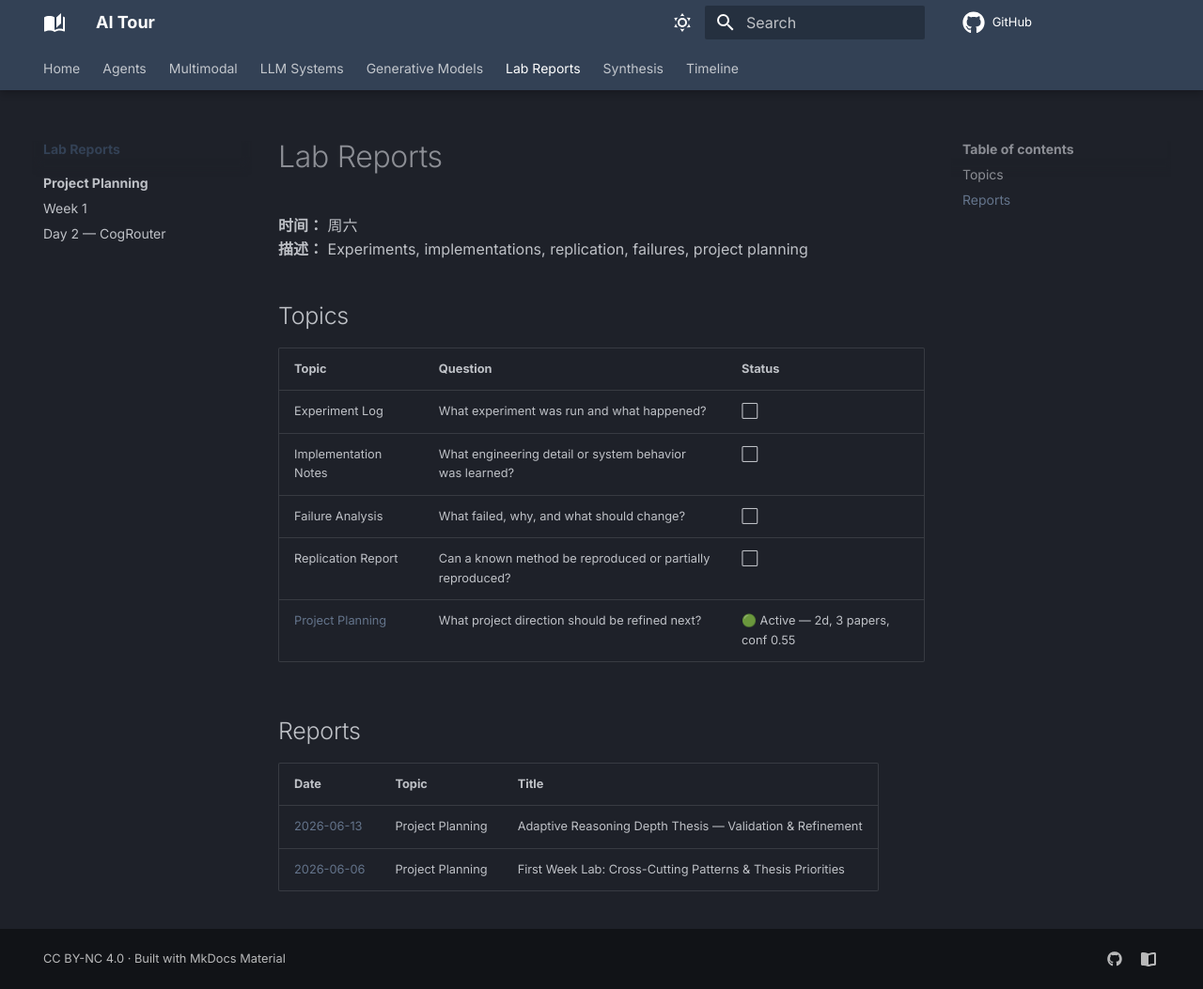
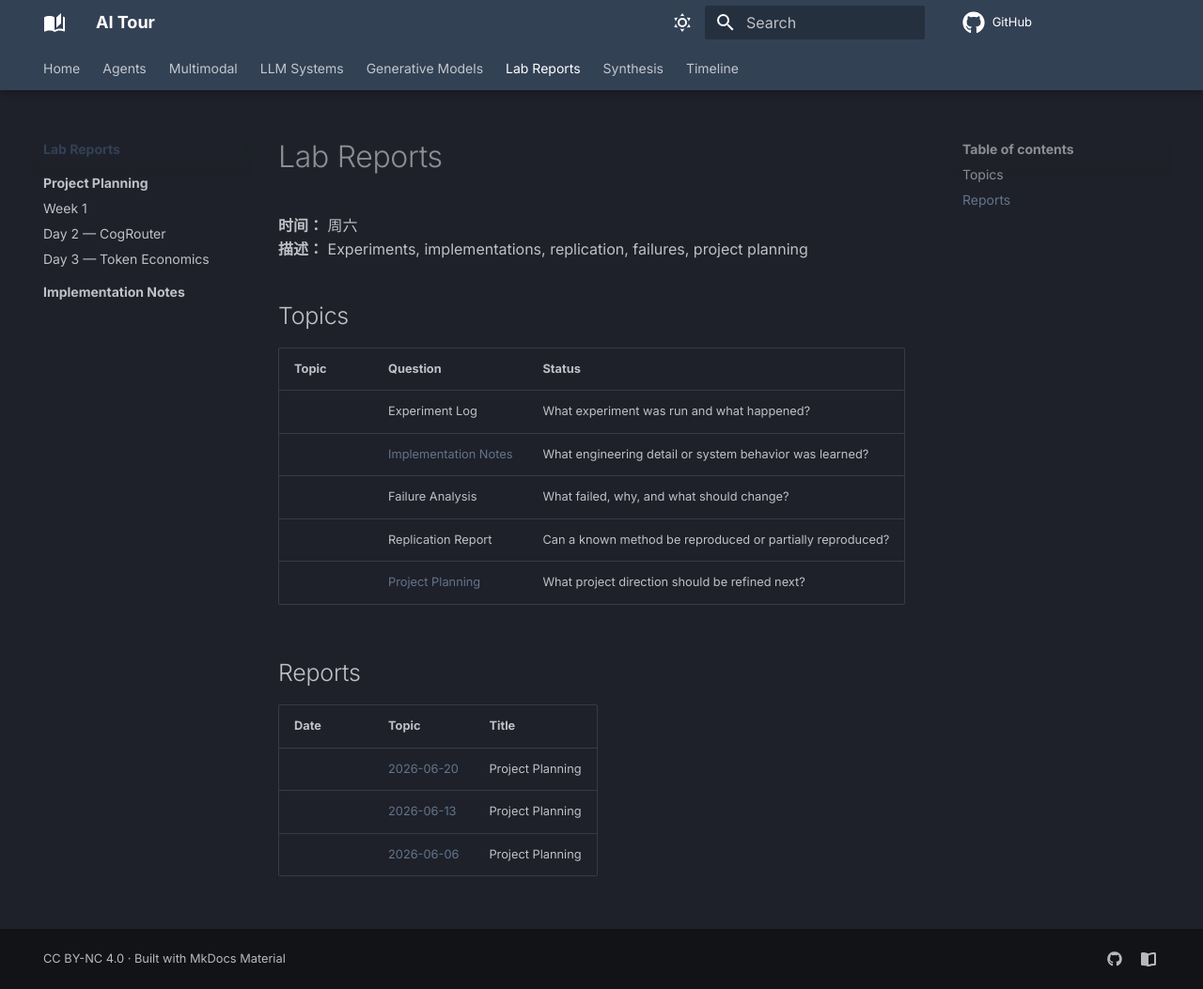
Before and after one commit to caiyuanrui/ai-tour, an MkDocs documentation site: the page built from docs/lab-reports/index.md, in a window 1280 px wide and 1053 px high. Shown: the whole window at 94% size. Built offline with MkDocs 1.6.1 and Material for MkDocs 9.7.7, drawn with Linux system fonts in a browser that asks for light colours; comment, search, counter and statistics services are not loaded.

```diff
--- a/docs/lab-reports/index.md
+++ b/docs/lab-reports/index.md
@@ -7,15 +7,16 @@
 
 | Topic | Question | Status |
 |-------|----------|--------|
-| Experiment Log | What experiment was run and what happened? | ⬜ |
-| Implementation Notes | What engineering detail or system behavior was learned? | ⬜ |
-| Failure Analysis | What failed, why, and what should change? | ⬜ |
-| Replication Report | Can a known method be reproduced or partially reproduced? | ⬜ |
-| [Project Planning](project-planning/index.md) | What project direction should be refined next? | 🟢 Active — 2d, 3 papers, conf 0.55 |
+|| Experiment Log | What experiment was run and what happened? | ⬜ |
+|| [Implementation Notes](implementation-notes/index.md) | What engineering detail or system behavior was learned? | 🟢 Active |
+|| Failure Analysis | What failed, why, and what should change? | ⬜ |
+|| Replication Report | Can a known method be reproduced or partially reproduced? | ⬜ |
+|| [Project Planning](project-planning/index.md) | What project direction should be refined next? | ✅ Completed — 3d, 6 papers, conf 0.70 |
 
 ## Reports
 
 | Date | Topic | Title |
 |------|-------|-------|
-| [2026-06-13](project-planning/2026-06-13-project-planning.md) | Project Planning | Adaptive Reasoning Depth Thesis — Validation & Refinement |
-| [2026-06-06](2026-06-06-week-1-lab.md) | Project Planning | First Week Lab: Cross-Cutting Patterns & Thesis Priorities |
+|| [2026-06-20](project-planning/2026-06-20-project-planning.md) | Project Planning | Token-Economic Validation — From Efficiency Thesis to Executable Plan |
+|| [2026-06-13](project-planning/2026-06-13-project-planning.md) | Project Planning | Adaptive Reasoning Depth Thesis — Validation & Refinement |
+|| [2026-06-06](2026-06-06-week-1-lab.md) | Project Planning | First Week Lab: Cross-Cutting Patterns & Thesis Priorities |
--- a/mkdocs.yml
+++ b/mkdocs.yml
@@ -110,6 +110,9 @@ nav:
       - lab-reports/project-planning/index.md
       - "Week 1": lab-reports/2026-06-06-week-1-lab.md
       - "Day 2 — CogRouter": lab-reports/project-planning/2026-06-13-project-planning.md
+      - "Day 3 — Token Economics": lab-reports/project-planning/2026-06-20-project-planning.md
+    - Implementation Notes:
+      - lab-reports/implementation-notes/index.md
   - Synthesis:
     - synthesis/index.md
     - Weekly:
```
Also changed, not shown: docs/lab-reports/implementation-notes/index.md (added, +5 -0 lines), docs/lab-reports/project-planning/2026-06-20-project-planning.md (added, +172 -0 lines).
